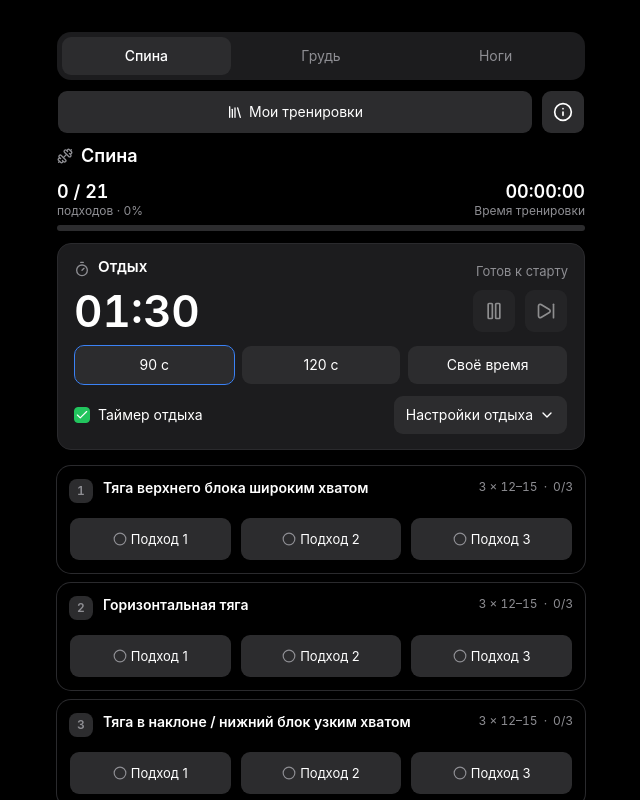
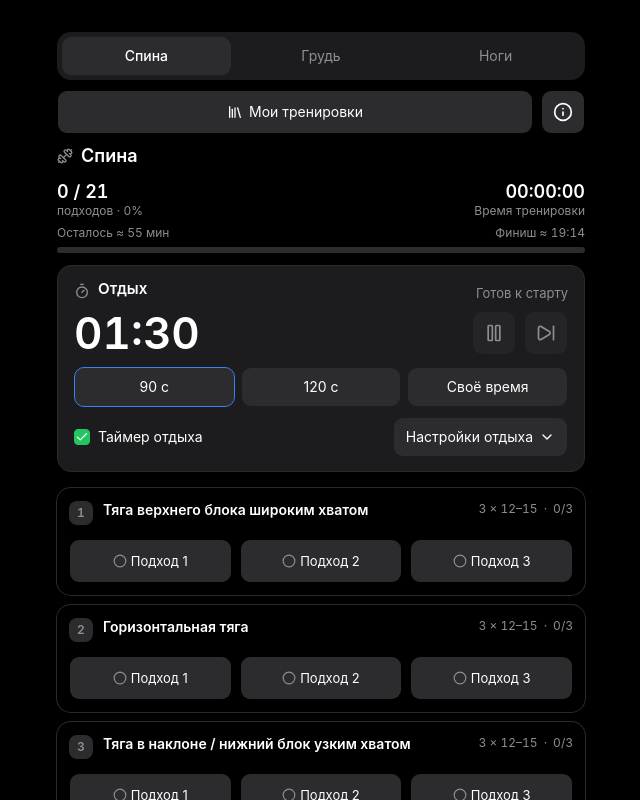
Before and after one commit to alexzomai/trenbolon-app, a Next.js app: page / in a window 1280 px wide. Shown: the top 800 px of the page, without its empty margins (319-959 px from the left). Built offline with nearby package versions, Linux system fonts and the light colour scheme.

Commit message:
Add live remaining workout duration and estimated finish time

```diff
--- a/components/workout-info.tsx
+++ b/components/workout-info.tsx
@@ -68,6 +68,8 @@ export function WorkoutInfo({ workout, hiddenMarks }: WorkoutInfoProps) {
           </section>
 
           <section className="flex flex-col gap-2">
+            <h3 className="font-semibold text-foreground">Прогноз окончания</h3>
+            <p>Оценка включает оставшиеся подходы (примерно 45 секунд каждый), текущий остаток отдыха и будущие паузы по выбранным настройкам. После последнего подхода отдых не добавляется. Время окончания указано по часам устройства и пересчитывается при изменениях. На паузе прогноз предполагает немедленное возобновление. Темп выполнения и дополнительные перерывы неизвестны, поэтому это ориентир, не точное обещание.</p>
             <h3 className="font-semibold text-foreground">Таймер отдыха</h3>
             <p>
               Таймер запускается автоматически после каждого отмеченного подхода, кроме
--- a/components/workout-session.tsx
+++ b/components/workout-session.tsx
@@ -1,5 +1,6 @@
 "use client"
 
+import { estimateWorkout } from "@/lib/workout-estimate"
 import { Dumbbell } from "lucide-react"
 import { useCallback, useEffect, useReducer, useRef, useState, useSyncExternalStore } from "react"
 
@@ -117,7 +118,7 @@ export function WorkoutSession({ hydrated }: WorkoutSessionProps) {
   // --- clock --------------------------------------------------------------
   const clockRunning = isClockRunning(state)
   useEffect(() => {
-    if (state.timer.status !== "running" && audioStatus !== "playing" && !clockRunning) return
+    if (!hydrated) return
 
     // `now` is already current whenever a timer starts: every path that starts
     // one sets it from the click handler, and a restored one seeds it above.
@@ -137,7 +138,7 @@ export function WorkoutSession({ hydrated }: WorkoutSessionProps) {
       window.removeEventListener("focus", sync)
       window.removeEventListener("pageshow", sync)
     }
-  }, [state.timer.status, restAudio, audioStatus, clockRunning])
+  }, [state.timer.status, restAudio, audioStatus, clockRunning, hydrated])
 
   const { deadline, status } = state.timer
   useEffect(() => {
@@ -283,6 +284,8 @@ export function WorkoutSession({ hydrated }: WorkoutSessionProps) {
   const remaining = selectRemainingMs(state.timer, now)
   // Absolute-timestamp based, so it survives rests, pauses, a switched-off
   // timer, a background tab and a reload, and freezes on the final set.
+  const estimate = estimateWorkout(state, now)
+  const finishTime = hydrated ? new Date(estimate.finish).toLocaleTimeString("ru-RU", { hour: "2-digit", minute: "2-digit" }) : "--:--"
   const elapsed = formatClock(elapsedMs(state, now))
   // Marks parked beyond the chosen set count: explained in the ⓘ panel, since
   // the cards no longer carry prose.
@@ -349,6 +352,12 @@ export function WorkoutSession({ hydrated }: WorkoutSessionProps) {
             </span>
           </p>
         </div>
+        {!complete && (
+          <p aria-label="Прогноз окончания" className="flex flex-wrap justify-between gap-x-3 text-xs text-muted-foreground tabular-nums">
+            <span>Осталось ≈ {Math.ceil(estimate.remaining / 60000)} мин</span>
+            <span>Финиш ≈ {finishTime}{estimate.paused ? " · после возобновления" : ""}</span>
+          </p>
+        )}
         <Progress
           value={percent}
           aria-label={`Прогресс тренировки: ${percent}%`}
--- /dev/null
+++ b/lib/workout-estimate.ts
@@ -0,0 +1,16 @@
+import { countCompletedFor, remainingMs, restSecondsFor, workoutOf, type WorkoutState } from "./workout-state"
+
+/** No per-set timing history is stored: work is explicitly estimated at 45s. */
+export function estimateWorkout(state: WorkoutState, now: number) {
+  const counts = workoutOf(state).exercises.map(e => Math.max(0, selectedSets(state, e) - countCompletedFor(state, e)))
+  const exercises = counts.filter(Boolean).length
+  const sets = counts.reduce((a, b) => a + b, 0)
+  if (!sets) return { remaining: 0, finish: now, sets, exercises, paused: false }
+  const active = state.timerEnabled && (state.timer.status === "running" || state.timer.status === "paused")
+  const rest = state.timerEnabled
+    ? (sets - exercises) * restSecondsFor(state, "set") * 1000 + Math.max(0, exercises - 1) * restSecondsFor(state, "exercise") * 1000
+    : 0
+  const remaining = sets * 45_000 + rest + (active ? remainingMs(state.timer, now) : 0)
+  return { remaining, finish: now + remaining, sets, exercises, paused: active && state.timer.status === "paused" }
+}
+import { setsFor as selectedSets } from "./workout-state"
```
Also changed, not shown: 1 other file (tests, documents, lock files or other folders).
